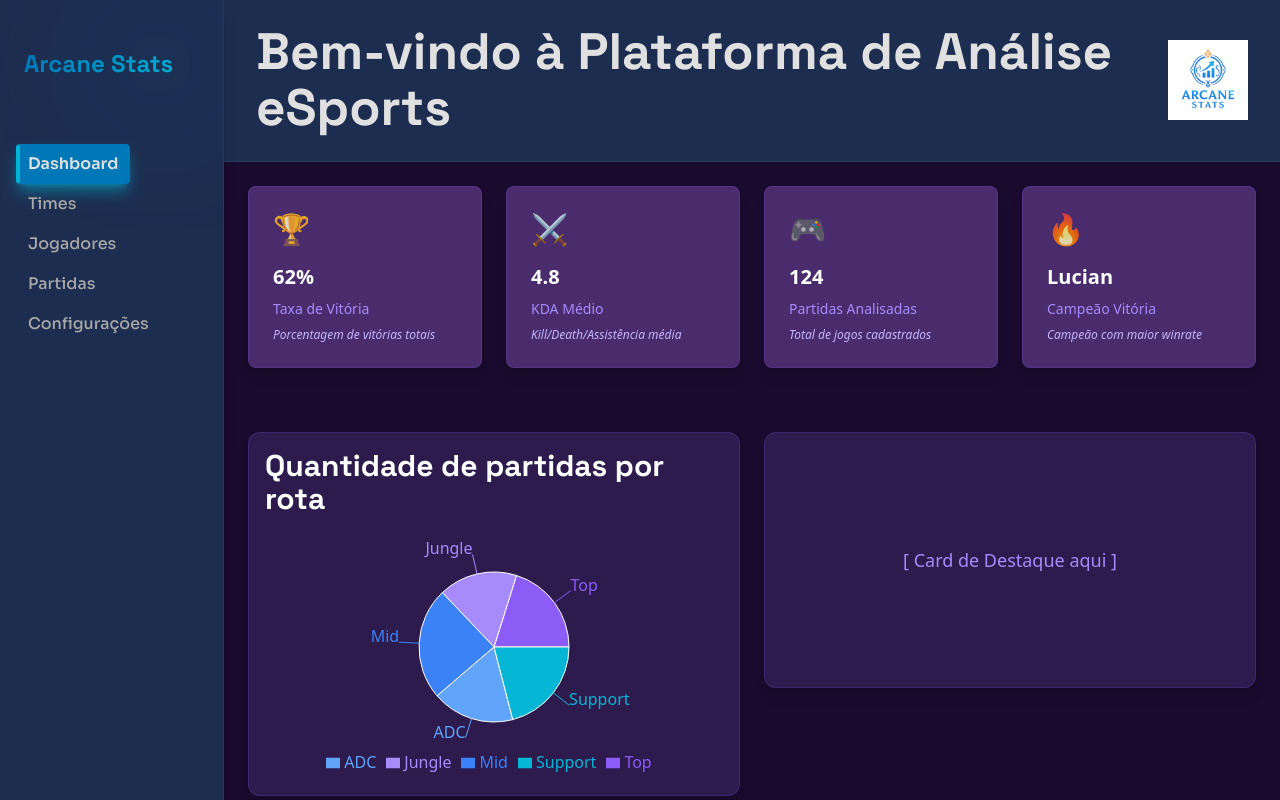
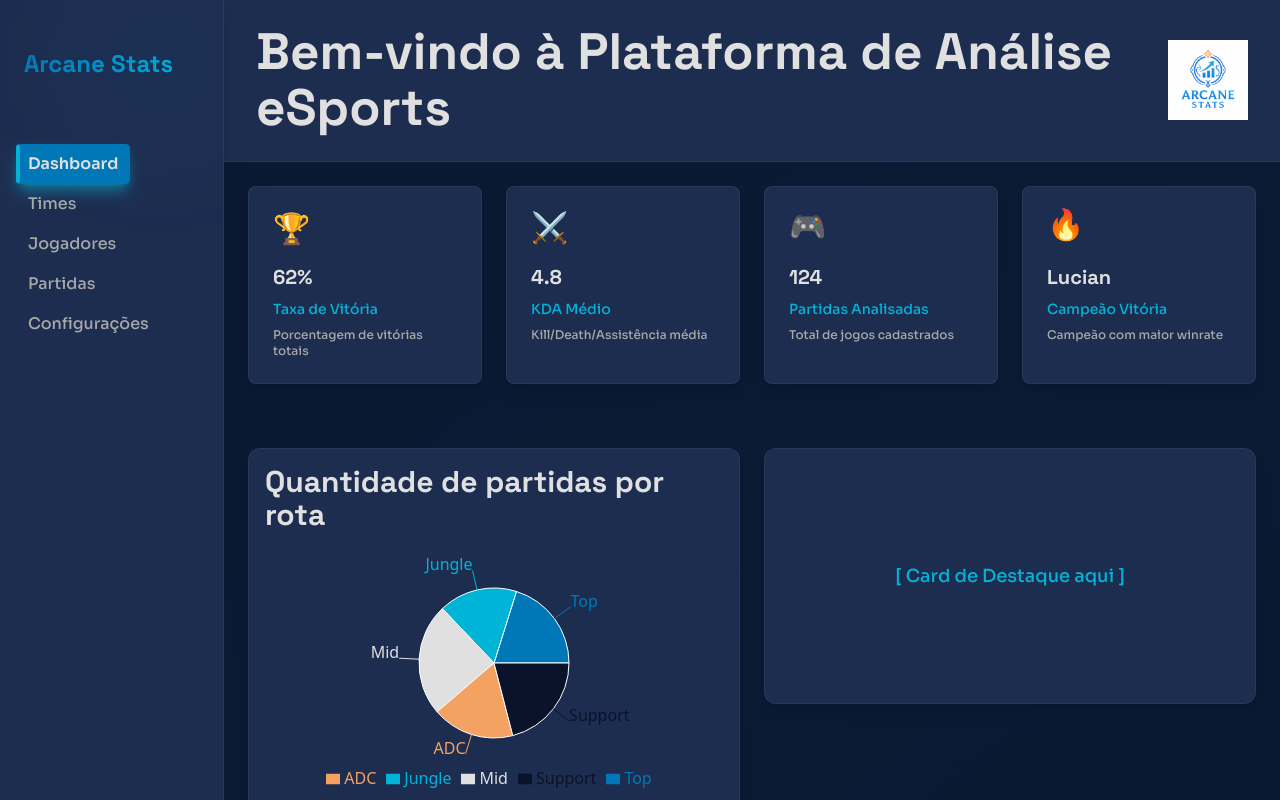
Before and after one commit to CapivaraDevv/Arcane-Stats, a React (Vite) app in the folder arcane-stats/: page / in a window 1280 px wide. Shown: the top 800 px of the page. Built offline with nearby package versions, Linux system fonts and the light colour scheme.

Commit message:
Melhoria na animação ao abrir a página, nos cards, mudança da paleta de cor

```diff
--- a/arcane-stats/src/pages/Dashboard.tsx
+++ b/arcane-stats/src/pages/Dashboard.tsx
@@ -1,5 +1,6 @@
 
 import { PieChart, Pie, Cell, Tooltip, Legend, ResponsiveContainer } from 'recharts';
+import { motion } from 'framer-motion';
 
 export default function Dashboard() {
   // Dados mockados para KPIs
@@ -19,27 +20,81 @@ export default function Dashboard() {
     { name: 'Support', value: 26 },
   ];
 
-  // Paleta roxo/azul Arcane
-  const cores = ['#8b5cf6', '#a78bfa', '#3b82f6', '#60a5fa', '#06b6d4'];
+  // Paleta Arcane Tech Style
+  const cores = ['#0077B6', '#00B4D8', '#E0E0E0', '#F4A261', '#0B132B'];
+
+  // Variantes de animação para os cards
+  const cardVariants = {
+    hidden: { opacity: 0, y: 20, scale: 0.9 },
+    visible: (i: number) => ({
+      opacity: 1,
+      y: 0,
+      scale: 1,
+      transition: {
+        delay: i * 0.05,
+        duration: 0.3,
+        ease: "easeOut" as const
+      }
+    })
+  };
 
   return (
-    <div className="p-6 flex flex-col gap-8 bg-[#1a0b2e] min-h-screen">
+    <div className="p-6 flex flex-col gap-8 bg-[#0B132B] min-h-screen relative overflow-hidden">
+      {/* Background animado sutil */}
+      <div className="absolute inset-0 opacity-5 pointer-events-none">
+        <div className="absolute top-0 left-0 w-full h-full bg-gradient-to-br from-[#0077B6] via-[#00B4D8] to-[#0077B6] animate-gradient"></div>
+      </div>
+
       {/* GRID DE INDICADORES (KPIs) */}
-      <div className="grid grid-cols-1 sm:grid-cols-2 lg:grid-cols-4 gap-6">
+      <div className="grid grid-cols-1 sm:grid-cols-2 lg:grid-cols-4 gap-6 relative z-10">
         {kpis.map((kpi, idx) => (
-          <div key={idx} className="bg-[#4a2c6d] rounded-lg p-6 shadow-lg flex flex-col items-start gap-2 transition-all hover:scale-105 hover:bg-[#6b46c1] hover:shadow-[#8b5cf6] hover:shadow-xl duration-200 border border-[#6b46c1]/30">
-            <div className="text-3xl mb-2 animate-pulse">{kpi.icon}</div>
-            <div className="text-xl font-bold text-white">{kpi.value}</div>
-            <div className="text-sm text-[#a78bfa]">{kpi.title}</div>
-            <div className="text-xs text-[#c4b5fd] italic">{kpi.description}</div>
-          </div>
+          <motion.div
+            key={idx}
+            custom={idx}
+            initial="hidden"
+            animate="visible"
+            variants={cardVariants}
+            whileHover={{
+              scale: 1.05,
+              boxShadow: "0 0 30px rgba(0, 180, 216, 0.4)"
+            }}
+            className="bg-[#1D2D50] rounded-lg p-6 shadow-lg flex flex-col items-start gap-2 transition-all hover:bg-[#0077B6] duration-100 border border-white/5 relative overflow-hidden group"
+          >
+            {/* Efeito shimmer no hover */}
+            <div className="absolute inset-0 opacity-0 group-hover:opacity-100 transition-opacity duration-200">
+              <div className="absolute inset-0 animate-shimmer"></div>
+            </div>
+
+            <motion.div
+              className="text-3xl mb-2 relative z-10"
+              animate={{
+                y: [0, -5, 0],
+              }}
+              transition={{
+                duration: 2,
+                repeat: Infinity,
+                delay: idx * 0.2
+              }}
+            >
+              {kpi.icon}
+            </motion.div>
+            <div className="space-grotesk-title text-xl font-bold text-[#E0E0E0] relative z-10">{kpi.value}</div>
+            <div className="sora-text text-sm text-[#00B4D8] relative z-10">{kpi.title}</div>
+            <div className="sora-text text-xs text-[#A8A8A8] italic relative z-10">{kpi.description}</div>
+          </motion.div>
         ))}
       </div>
 
       {/* GRÁFICO DE DISTRIBUIÇÃO DE ROLES */}
-      <div className="grid grid-cols-1 md:grid-cols-2 gap-6 mt-8">
-        <div className="bg-[#2d1b4e] rounded-xl p-4 flex flex-col items-center justify-center border border-[#6b46c1]/30 shadow-lg">
-          <h1 className="titulo-grafico pb-2 space-grotesk-title text-white mb-4">Quantidade de partidas por rota</h1>
+      <div className="grid grid-cols-1 md:grid-cols-2 gap-6 mt-8 relative z-10">
+        <motion.div
+          initial={{ opacity: 0, x: -30 }}
+          animate={{ opacity: 1, x: 0 }}
+          transition={{ delay: 0.2, duration: 0.3 }}
+          whileHover={{ scale: 1.02 }}
+          className="bg-[#1D2D50] rounded-xl p-4 flex flex-col items-center justify-center border border-white/5 shadow-lg hover:border-[#00B4D8]/50 transition-all"
+        >
+          <h1 className="titulo-grafico pb-2 space-grotesk-title text-[#E0E0E0] mb-4">Quantidade de partidas por rota</h1>
           <ResponsiveContainer width="100%" height={240}>
             <PieChart>
               <Pie dataKey="value" data={dadosRoles} cx="50%" cy="50%" outerRadius={75}
@@ -50,22 +105,32 @@ export default function Dashboard() {
               </Pie>
               <Tooltip
                 contentStyle={{
-                  backgroundColor: '#1a0b2e',
-                  border: '1px solid #6b46c1',
+                  backgroundColor: '#0B132B',
+                  border: '1px solid #0077B6',
                   borderRadius: '8px',
-                  color: '#ffffff'
+                  color: '#E0E0E0'
                 }}
               />
               <Legend
-                wrapperStyle={{ color: '#ffffff' }}
+                wrapperStyle={{ color: '#E0E0E0' }}
               />
             </PieChart>
           </ResponsiveContainer>
-        </div>
-        <div className="bg-[#2d1b4e] rounded-xl h-64 flex items-center justify-center text-[#a78bfa] text-lg border border-[#6b46c1]/30 shadow-lg">
+        </motion.div>
+        <motion.div
+          initial={{ opacity: 0, x: 30 }}
+          animate={{ opacity: 1, x: 0 }}
+          transition={{ delay: 0.25, duration: 0.3 }}
+          whileHover={{ scale: 1.02 }}
+          className="bg-[#1D2D50] rounded-xl h-64 flex items-center justify-center text-[#00B4D8] text-lg border border-white/5 shadow-lg hover:border-[#00B4D8]/50 transition-all relative overflow-hidden group"
+        >
+          {/* Efeito de brilho no hover */}
+          <div className="absolute inset-0 opacity-0 group-hover:opacity-100 transition-opacity duration-200">
+            <div className="absolute inset-0 bg-gradient-to-r from-transparent via-[#00B4D8]/20 to-transparent animate-shimmer"></div>
+          </div>
           {/* Futuro: Destaque de Partida ou Recorde */}
-          [ Card de Destaque aqui ]
-        </div>
+          <p className="sora-text relative z-10">[ Card de Destaque aqui ]</p>
+        </motion.div>
       </div>
     </div>
   );
```
